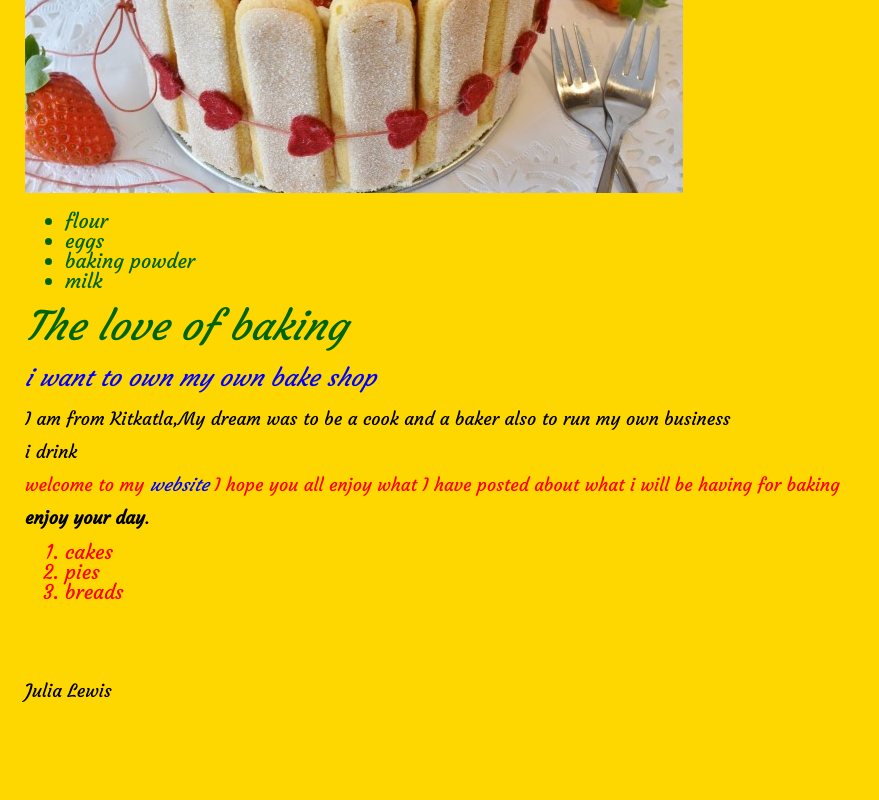
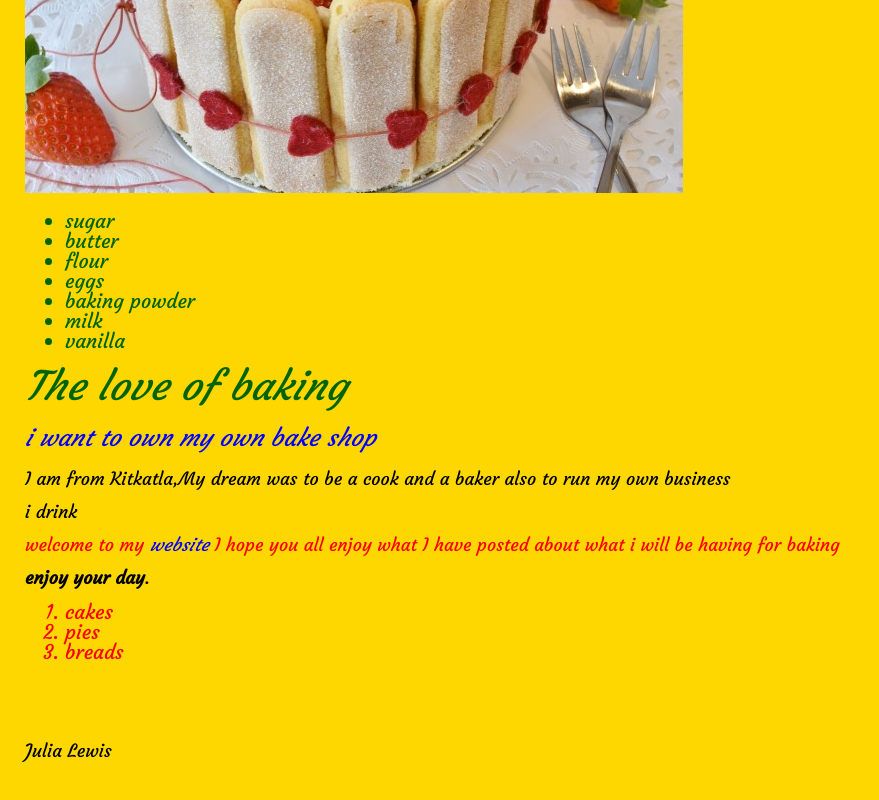
Before and after one commit to Jwandalewis/website, a plain HTML site: page index.html in a window 1280 px wide. Shown: the part 939-1739 px from the top of the page, without its empty margins (0-879 px from the left). Before the commit the page ends 1679 px from the top, so only its background shows below. Drawn offline with Linux system fonts and the light colour scheme.

Commit message:
added to list

```diff
--- a/index.html
+++ b/index.html
@@ -22,10 +22,13 @@
   <section>
     <img src="images/strawberry-pie (Small).jpg" />
     <ul>
+      <li>sugar</li>
+      <li>butter</li>
       <li>flour</li>
       <li>eggs</li>
       <li>baking powder</li>
       <li>milk</li>
+      <li>vanilla</li>
     </ul>
 
     <h1>The love of baking</h1>
```
